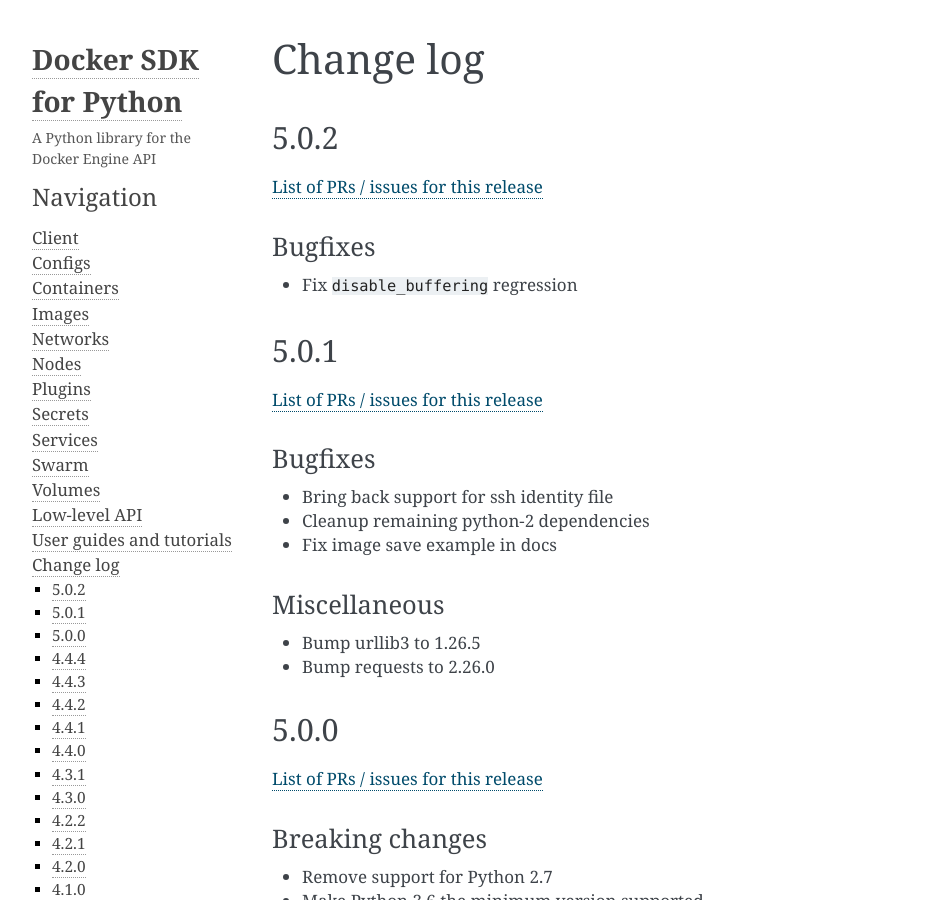
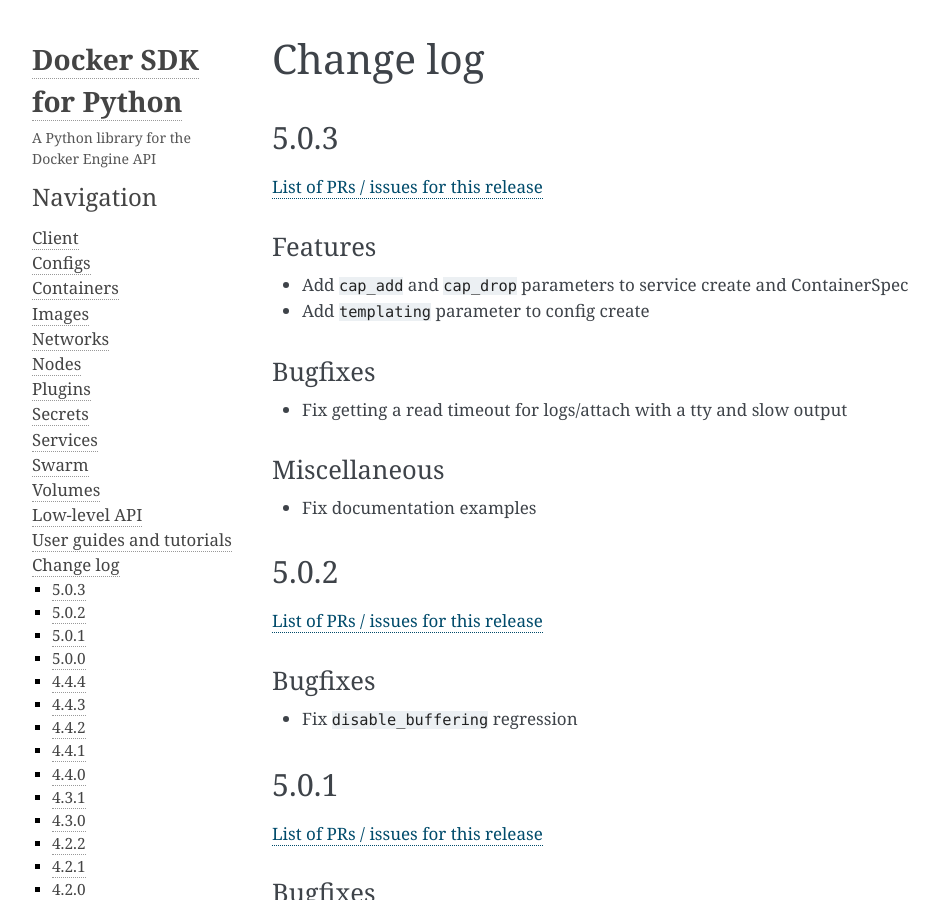
Before and after one commit to docker/docker-py, a Sphinx documentation site: the page built from docs/change-log.md, in a window 1280 px wide and 900 px high. Shown: the whole window, without its empty margins (148-1087 px from the left). Built offline with Sphinx 7.4.7, drawn with Linux system fonts in a browser that asks for light colours; pages that are not in the unit, such as notebooks, are missing from menus.

Commit message:
Post-release changelog update
Signed-off-by: Anca Iordache <anca.iordache@docker.com>

```diff
--- a/docs/change-log.md
+++ b/docs/change-log.md
@@ -1,5 +1,20 @@
 Change log
 ==========
+
+5.0.3
+-----
+
+[List of PRs / issues for this release](https://github.com/docker/docker-py/milestone/76?closed=1)
+
+### Features
+- Add `cap_add` and `cap_drop` parameters to service create and ContainerSpec
+- Add `templating` parameter to config create
+
+### Bugfixes
+- Fix getting a read timeout for logs/attach with a tty and slow output
+
+### Miscellaneous
+- Fix documentation examples
 
 5.0.2
 -----
```
